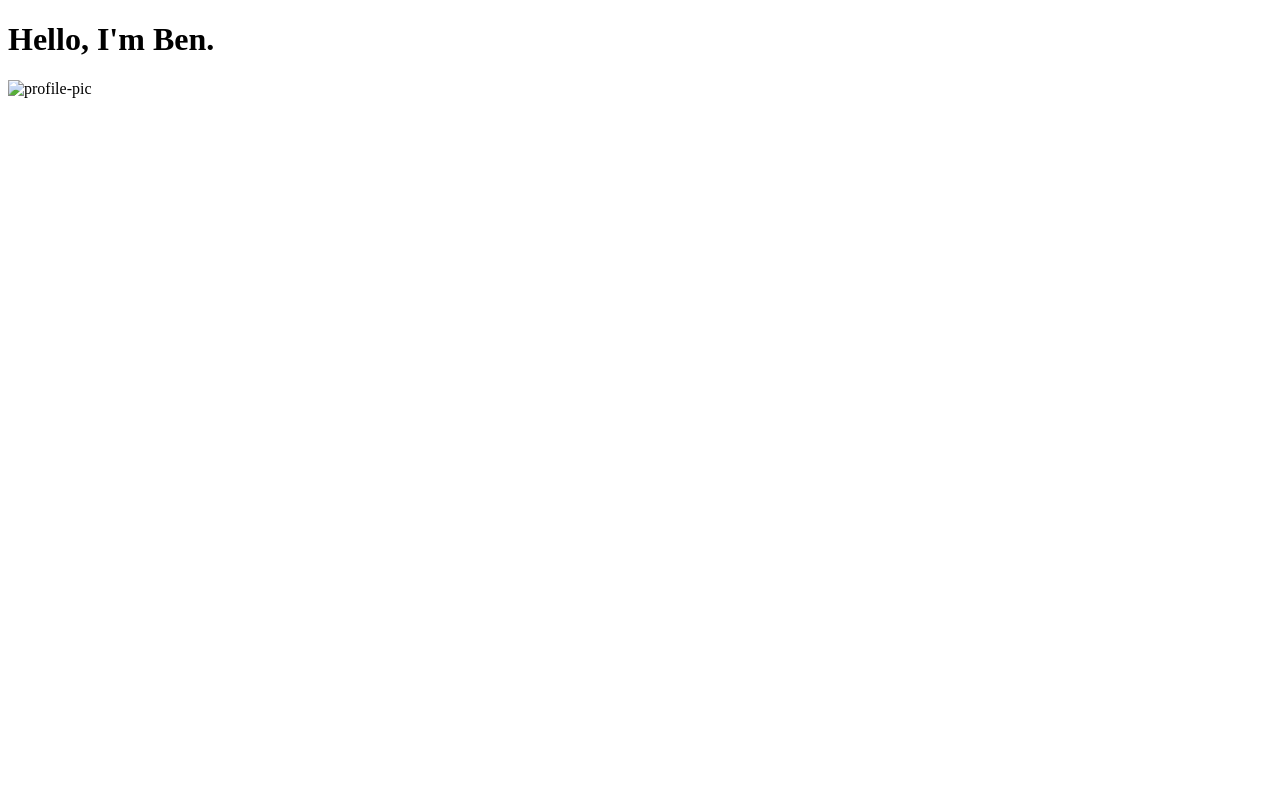
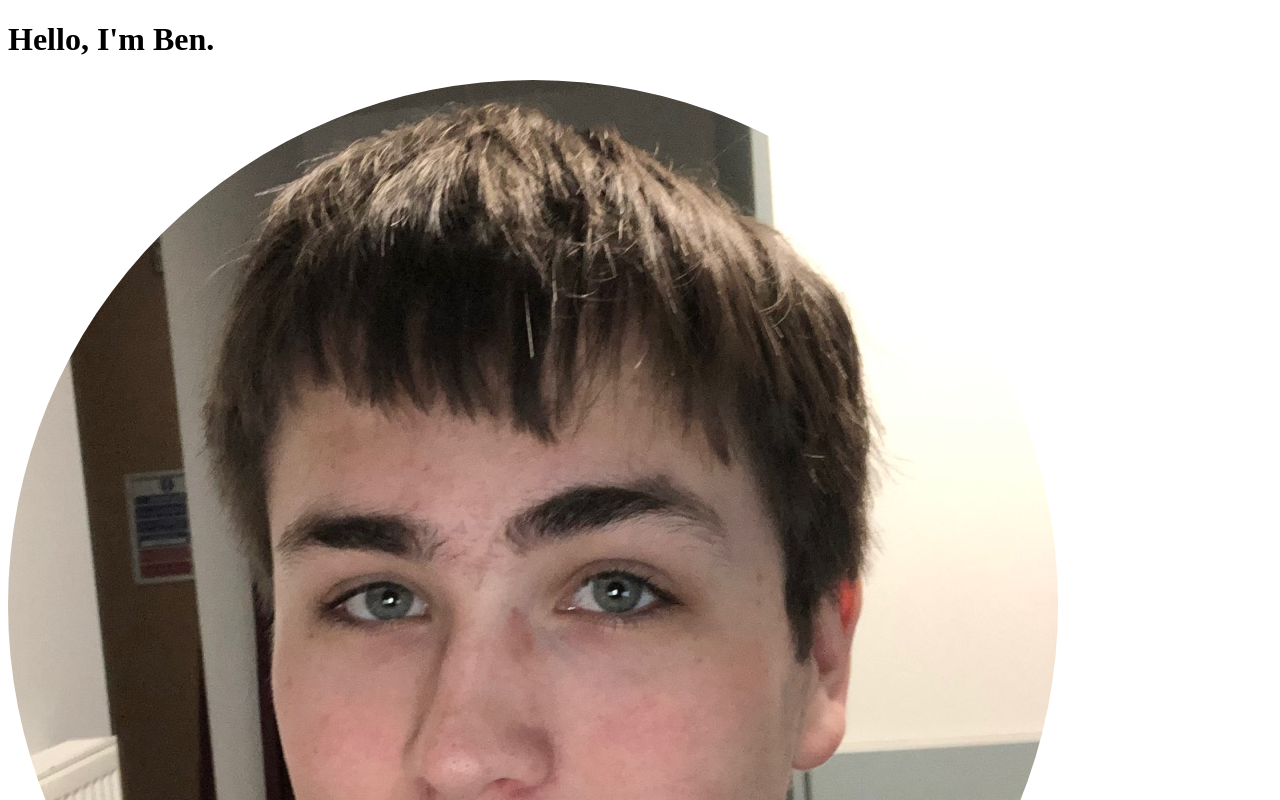
Before and after one commit to tottendriloth/csy1018, a plain HTML site: page htdocs/index.html in a window 1280 px wide. Shown: the top 800 px of the page. Drawn offline with Linux system fonts and the light colour scheme.

Commit message:
ImageAdded

```diff
--- a/htdocs/index.html
+++ b/htdocs/index.html
@@ -10,7 +10,7 @@
     <div class="container">
 
         <h1> Hello, I'm Ben.</h1>
-        <span><img src="images/" alt="profile-pic"></span>
+        <span><img src="images/me.png" alt="profile-pic"></span>
     </div>
 </body>
 </html>
```
Also changed, not shown: htdocs/Images/me.png (added).
